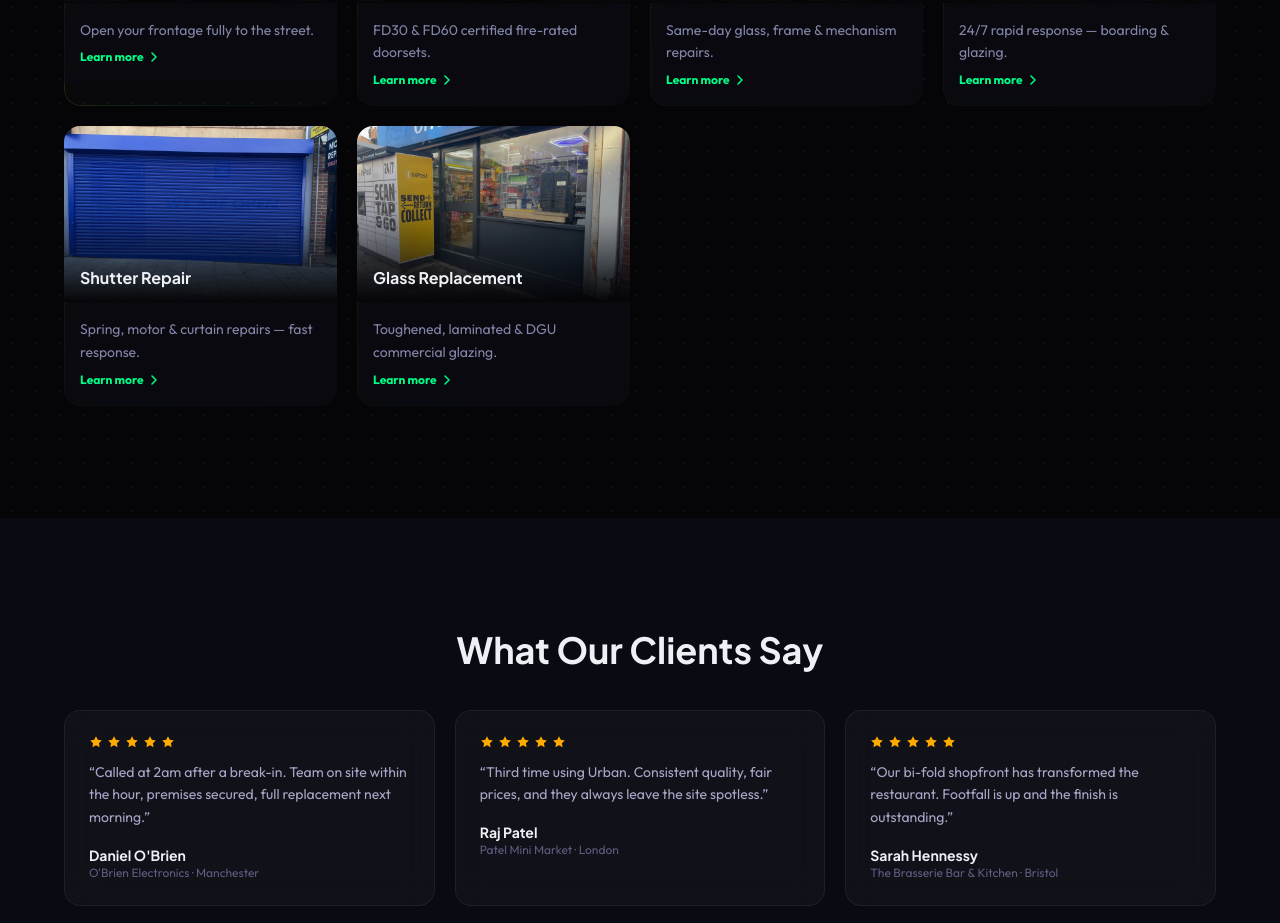
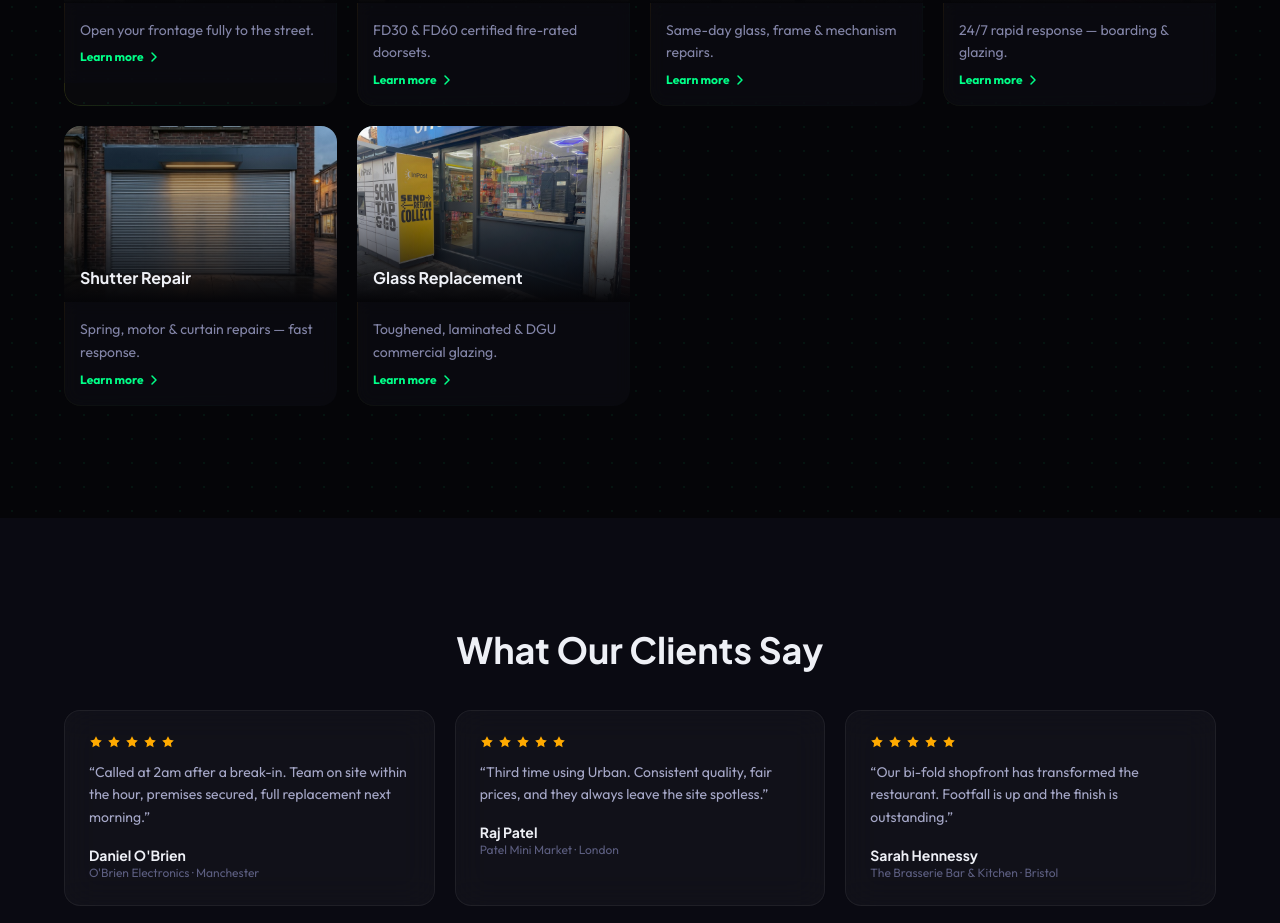
Before and after one commit to hritikch24/Urban-shopfronts-limited, a Next.js app: page / in a window 1280 px wide. Shown: the part 1820-2743 px from the top of the page. Built offline with nearby package versions, Linux system fonts and the light colour scheme; no server answers.

Commit message:
fix: use distinct images for roller-shutters vs shutter-repair service
roller-shutters keeps roller-shutter-1.jpeg
shutter-repair now uses roller-shutter-evening-1.jpeg (homepage + service page)

```diff
--- a/app/page.tsx
+++ b/app/page.tsx
@@ -20,7 +20,7 @@ const services = [
   { title: 'Fire Doors', image: '/assets/fire-door.jpeg', href: '/services/fire-doors', desc: 'FD30 & FD60 certified fire-rated doorsets.' },
   { title: 'Shopfront Repairs', image: '/assets/shopfront-3.jpeg', href: '/services/shopfront-repairs', desc: 'Same-day glass, frame & mechanism repairs.' },
   { title: 'Emergency Callout', image: '/assets/shopfront-7.jpeg', href: '/services/emergency-callout', desc: '24/7 rapid response — boarding & glazing.' },
-  { title: 'Shutter Repair', image: '/assets/roller-shutter-1.jpeg', href: '/services/shutter-repair', desc: 'Spring, motor & curtain repairs — fast response.' },
+  { title: 'Shutter Repair', image: '/assets/roller-shutter-evening-1.jpeg', href: '/services/shutter-repair', desc: 'Spring, motor & curtain repairs — fast response.' },
   { title: 'Glass Replacement', image: '/assets/aluminium-shopfront-1.jpeg', href: '/services/glass-replacement', desc: 'Toughened, laminated & DGU commercial glazing.' },
 ];
 
--- a/data/services.ts
+++ b/data/services.ts
@@ -1289,7 +1289,7 @@ These upgrades can often be included within the permanent repair scope, and wher
     name: 'Shutter Repair',
     shortDescription:
       'Fast, professional roller shutter repairs across the UK. Jammed shutters, broken springs, motor failure, damaged laths, and bent guide rails — diagnosed and repaired by experienced engineers.',
-    heroImage: 'roller-shutter-1.jpeg',
+    heroImage: 'roller-shutter-evening-1.jpeg',
     primaryKeyword: 'roller shutter repair',
     metaTitle: 'Roller Shutter Repair | Fast UK-Wide Service',
     metaDescription:
```
